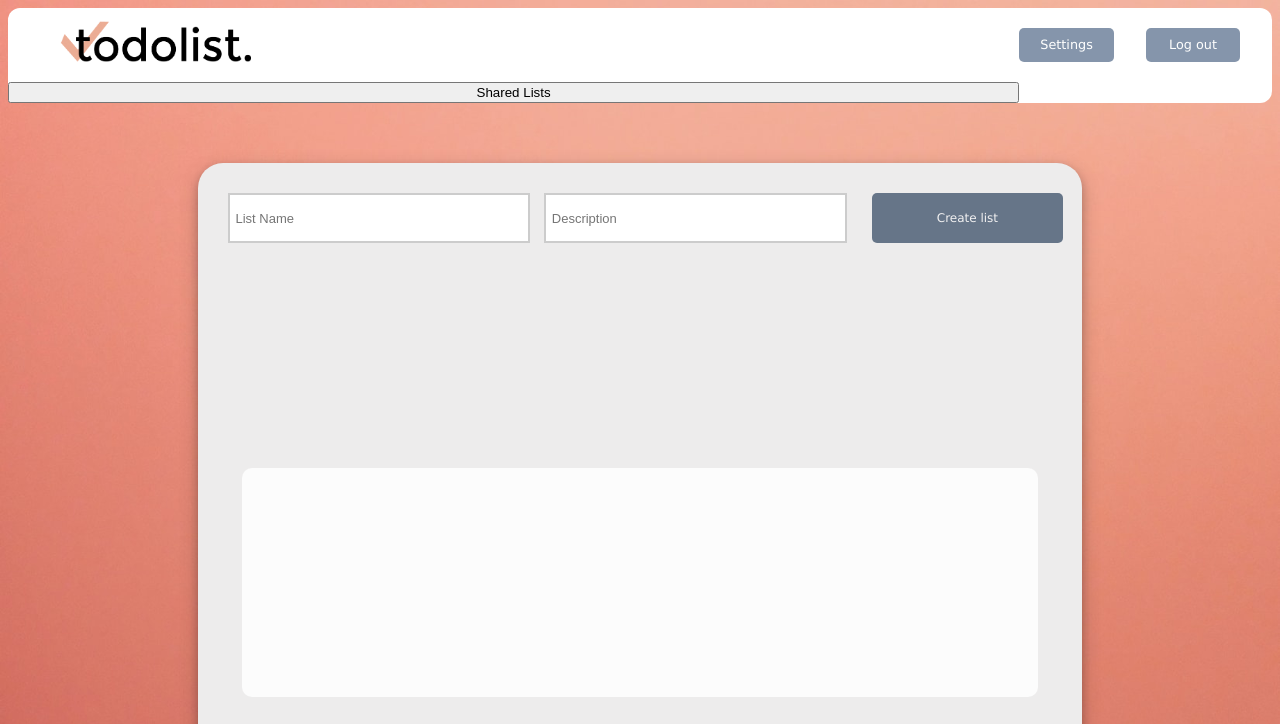
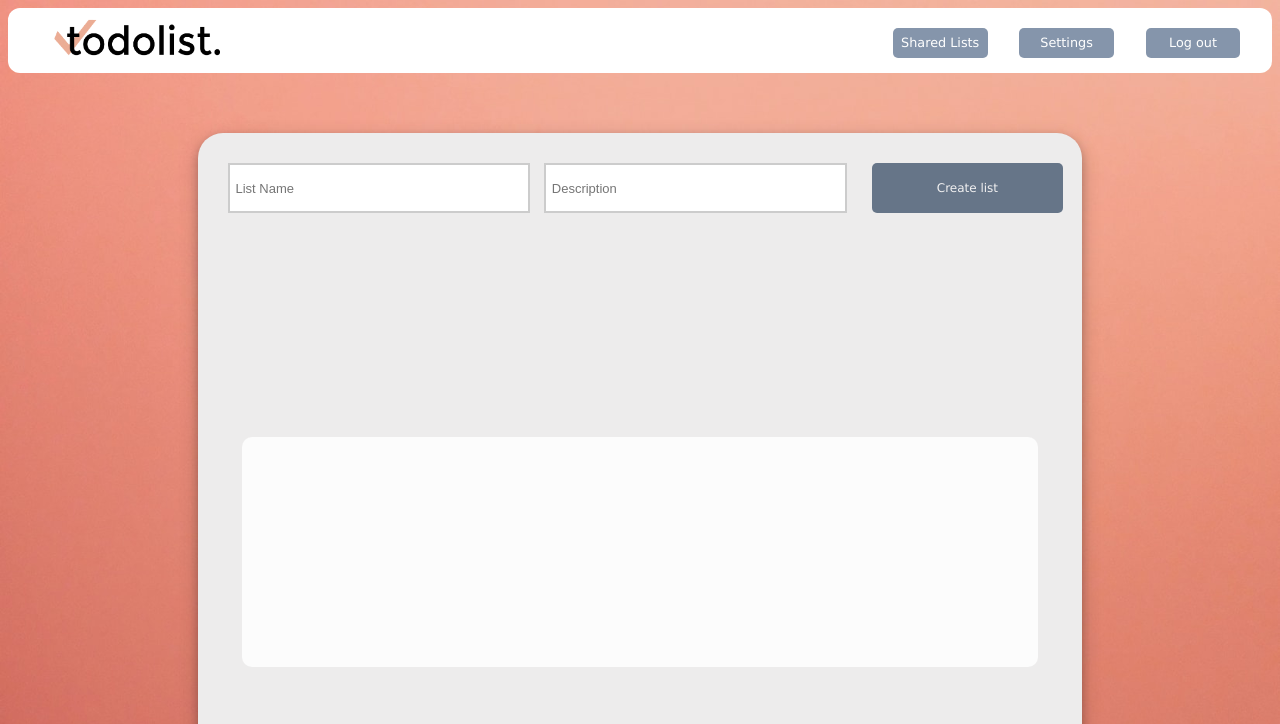
Before and after one commit to Fossegrimn/Toomuchtodo, a website: page Client/createlists.html in a window 1280 px wide. Shown: the top 724 px of the page. Drawn offline with Linux system fonts and the light colour scheme.

Commit message:
css_share

```diff
--- a/Client/createlists.html
+++ b/Client/createlists.html
@@ -107,7 +107,7 @@
 
                 let shared = false;
                 let shrBtn = document.createElement("button");
-                shrBtn.setAttribute("id", "button4");
+                shrBtn.setAttribute("id", "btn4");
                 shrBtn.innerHTML = "Share";
                 shrBtn.addEventListener('click', function (evt) {
                     if (confirm("Are you sure you want to share this list?")){
@@ -263,6 +263,7 @@ async function shareList(listid, listname, status) {
             id: listid
         }
 
+
         let cfg = {
             method: "PUT",
             headers: {
--- a/Client/index2.css
+++ b/Client/index2.css
@@ -17,9 +17,9 @@ body {
     border-radius: 12px;
     height: auto;
         display: grid;
-        grid-template-columns: 80% 10% 10%;
-        grid-template-rows: 2;
-        grid-template-areas: "logo button1 button2"
+        grid-template-columns: 70% 10% 10% 10%;
+        grid-template-rows: 3;
+        grid-template-areas: "logo button0 button1 button2"
 }
 
 .pic {
@@ -96,6 +96,32 @@ body {
     font-size: 1.5vw;
     }
 }
+
+#btnShare {
+    background-color: rgb(53, 80, 116);
+    border: none;
+    color: white;
+    font-size: 1vw;
+    opacity: 0.6;
+    transition: 0.3s;
+    display: inline-block;
+    text-decoration: none;
+    cursor: pointer;
+    border-radius: 5px;
+    width: 75%;
+    min-width: 75%;
+    height: 45%;
+    min-height: 45%;
+    font-family: Verdana, Geneva, Tahoma, sans-serif;
+    margin-top: 16%;
+        grid-area: button0;
+}
+#btnShare:hover {
+    background-color: rgb(84, 111, 171);
+    opacity: 1
+}
+
+
 
 
 /*------------------LISTE-------------------*/
@@ -257,7 +283,7 @@ body {
     margin-top: 8%;
 }
 
-#btn1, #btn2, #btn3 {
+#btn1, #btn2, #btn3, #btn4 {
     background:  rgb(83, 106, 136);
     opacity: 0.6;
     border: none;
@@ -272,7 +298,7 @@ body {
     padding: 5px;
 }
 
-#btn1:hover, #btn2:hover, #btn3:hover {
+#btn1:hover, #btn2:hover, #btn3:hover, #btn4:hover {
     background-color: rgb(84, 111, 171);
     opacity: 1
 }
```
